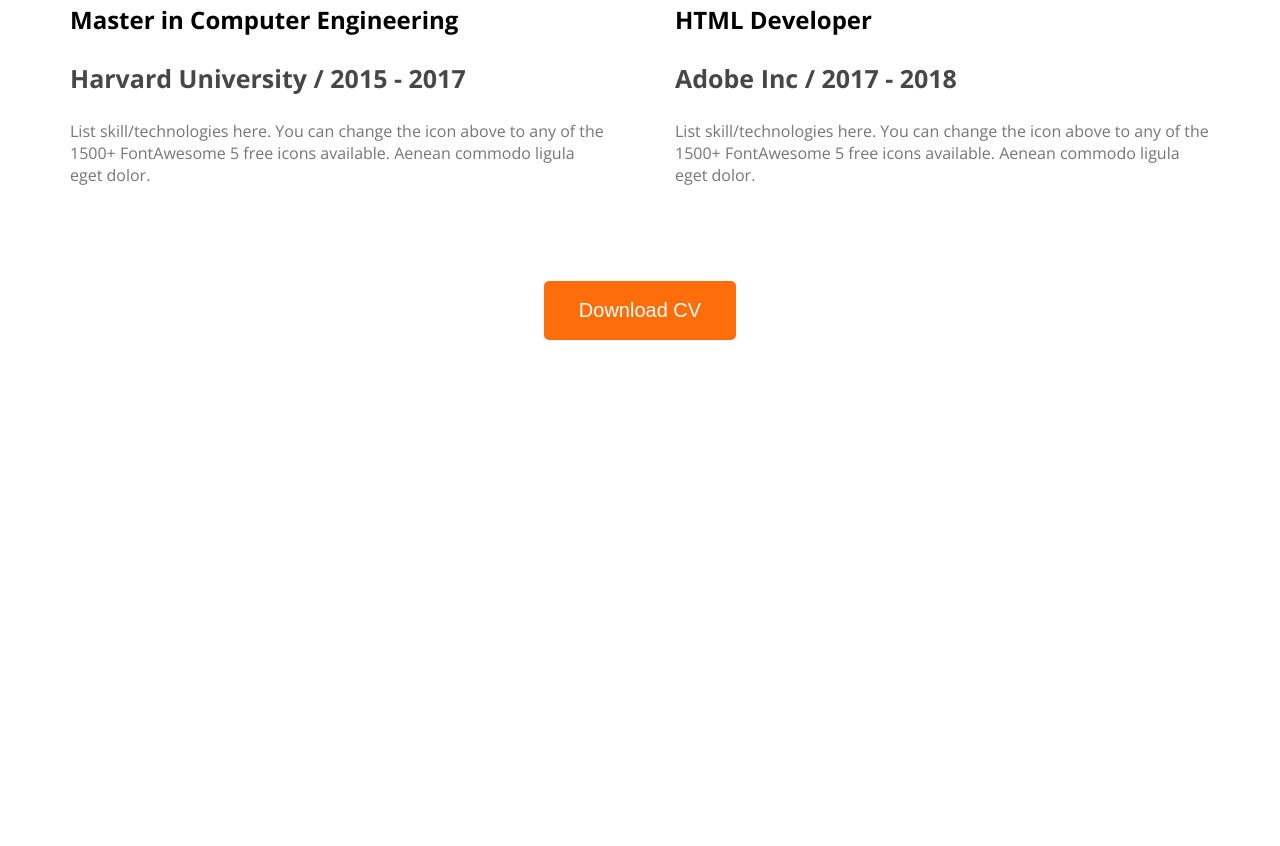
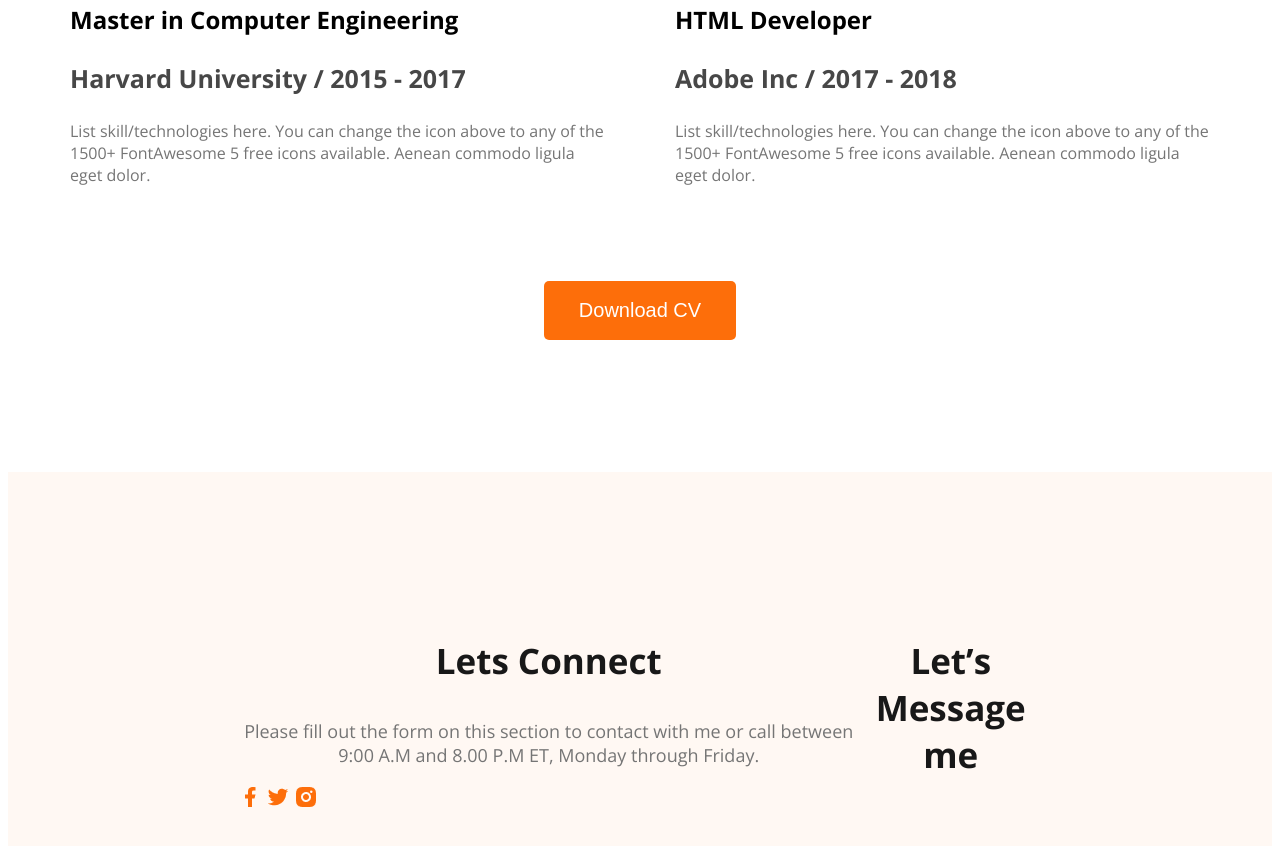
Before and after one commit to Piklu-Datta/webdeveloper-portfolio, a plain HTML site: page index.html in a window 1280 px wide. Shown: the part 2984-3830 px from the top of the page. Before the commit the page ends 3351 px from the top, so only its background shows below. Drawn offline with nearby package versions, Linux system fonts and the light colour scheme.

Commit message:
add fifth change

```diff
--- a/Style/style.css
+++ b/Style/style.css
@@ -175,3 +175,9 @@ font-size: 20px;
 font-weight: 700;
 
 }
+footer{
+    display: flex;
+    background: #FFF8F3;
+    padding: 130px 230px;
+    margin-top: 113px;
+}
--- a/index.html
+++ b/index.html
@@ -143,7 +143,20 @@
        </section>
     </main>
     <footer>
+         <div class="footer-column">
+          <h3 class="section-title">Lets Connect</h3>
+          <p class="section-description">Please fill out the form on this section to contact with me or call between 9:00 A.M and 8.00 P.M ET, Monday through Friday.</p>
+          <div class="social-link">
+            <a href=""><img src="images/icons/facebook.png" alt=""></a>
+            <a href=""><img src="images/icons/twitter.png" alt=""></a>
+            <a href=""><img src="images/icons/insta.png" alt=""></a>
 
+          </div>
+         </div>
+         <div class="footer-column">
+            <h3 class="section-title">Let’s Message me</h3>
+
+         </div>
     </footer>
 </body>
 </html>
```
